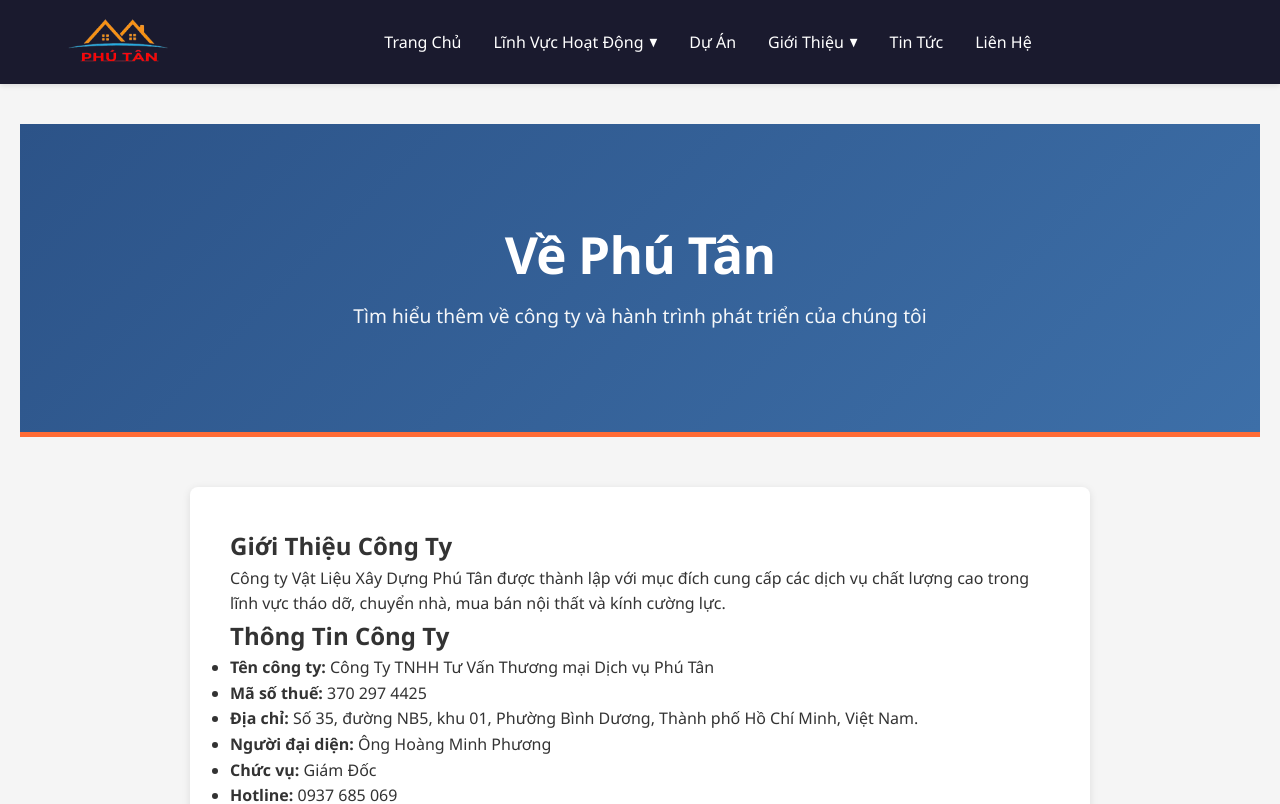
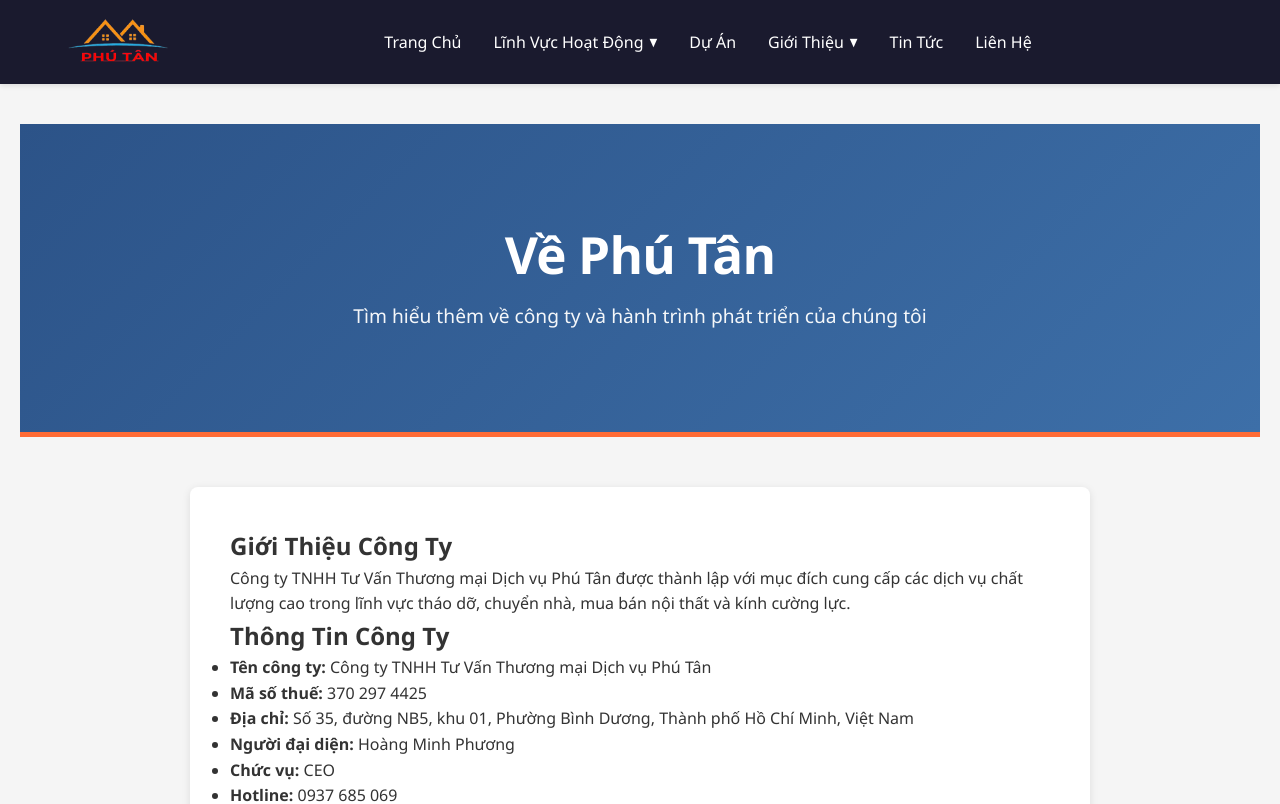
Before and after one commit to tmqthedev/vlxdphutan.com.vn, a React (Create React App) app: page /about/us in a window 1280 px wide. Shown: the top 804 px of the page. Built offline with nearby package versions, Linux system fonts and the light colour scheme.

Commit message:
feat: Update contact information and enhance metadata across multiple components

```diff
--- a/public/index.html
+++ b/public/index.html
@@ -6,10 +6,14 @@
     <meta name="theme-color" content="#000000" />
     <meta
       name="description"
-      content="Công ty vật liệu xây dựng Phú Tân - Chuyên cung cấp dịch vụ tháo dỡ, chuyển nhà, mua bán nội thất, kính cường lực"
+      content="Công ty Tư Vấn Thương mại Dịch vụ Phú Tân - Chuyên cung cấp dịch vụ tháo dỡ, chuyển nhà, mua bán nội thất, kính cường lực. Hotline: 0937 685 069"
     />
+    <meta name="keywords" content="tháo dỡ, chuyển nhà, nội thất, kính cường lực, Phú Tân, TP HCM" />
+    <meta property="og:title" content="Phú Tân - Tư Vấn Thương mại Dịch vụ" />
+    <meta property="og:description" content="Công ty Tư Vấn Thương mại Dịch vụ Phú Tân - Chuyên cung cấp dịch vụ tháo dỡ, chuyển nhà, mua bán nội thất, kính cường lực" />
+    <meta property="og:type" content="business.business" />
     <link rel="icon" type="image/png" href="%PUBLIC_URL%/assets/images/title.png" />
-    <title>Phú Tân - Vật Liệu Xây Dựng</title>
+    <title>Phú Tân - Tư Vấn Thương mại Dịch vụ</title>
   </head>
   <body>
     <noscript>Bạn cần kích hoạt JavaScript để chạy ứng dụng này.</noscript>
--- a/src/components/Footer.js
+++ b/src/components/Footer.js
@@ -1,6 +1,7 @@
 import React from 'react';
 import { Link } from 'react-router-dom';
 import servicesData from '../data/servicesData.json';
+import contactInfo from '../data/contactInfo.json';
 import '../styles/Footer.css';
 
 const Footer = () => {
@@ -12,31 +13,31 @@ const Footer = () => {
           <div className="footer-contact">
             <div className="contact-item">
               <span className="contact-label">Địa chỉ: </span>
-              <span className="contact-value">Số 35, đường NB5, khu 01, Phường Bình Dương, Thành phố Hồ Chí Minh, Việt Nam.</span>
+              <span className="contact-value">{contactInfo.address}</span>
             </div>
             <div className="contact-item">
               <span className="contact-label">Hotline công ty: </span>
-              <span className="contact-value">0937 685 069</span>
+              <span className="contact-value">{contactInfo.hotline}</span>
             </div>
             <div className="contact-item">
               <span className="contact-label">Hotline Zalo: </span>
-              <span className="contact-value">0915 899 071</span>
+              <span className="contact-value">{contactInfo.hotlineZalo}</span>
             </div>
             <div className="contact-item">
               <span className="contact-label">Mã số thuế: </span>
-              <span className="contact-value">370 297 4425</span>
+              <span className="contact-value">{contactInfo.taxId}</span>
             </div>
             <div className="contact-item">
               <span className="contact-label">Tài khoản: </span>
-              <span className="contact-value">038 68 68 68 79 79 - Ngân hàng Cổ phần Quân đội MB Bank</span>
+              <span className="contact-value">{contactInfo.bankAccount} - {contactInfo.bankName}</span>
             </div>
             <div className="contact-item">
               <span className="contact-label">Người đại diện: </span>
-              <span className="contact-value">Hoàng Minh Phương - CEO</span>
+              <span className="contact-value">{contactInfo.representative} - {contactInfo.position}</span>
             </div>
             <div className="contact-item">
               <span className="contact-label">Email: </span>
-              <span className="contact-value">thuongmaiphutan@gmail.com</span>
+              <span className="contact-value">{contactInfo.email}</span>
             </div>
           </div>
         </div>
--- /dev/null
+++ b/src/data/contactInfo.json
@@ -0,0 +1,15 @@
+{
+  "companyName": "Công ty TNHH Tư Vấn Thương mại Dịch vụ Phú Tân",
+  "companyNameShort": "Phú Tân",
+  "address": "Số 35, đường NB5, khu 01, Phường Bình Dương, Thành phố Hồ Chí Minh, Việt Nam",
+  "hotline": "0937 685 069",
+  "hotlineZalo": "0915 899 071",
+  "taxId": "370 297 4425",
+  "bankAccount": "038 68 68 68 79 79",
+  "bankName": "Ngân hàng Cổ phần Quân đội MB Bank",
+  "representative": "Hoàng Minh Phương",
+  "position": "CEO",
+  "email": "thuongmaiphutan@gmail.com",
+  "website": "vlxdphutan.com.vn",
+  "metaDescription": "Công ty Tư Vấn Thương mại Dịch vụ Phú Tân - Chuyên cung cấp dịch vụ tháo dỡ, chuyển nhà, mua bán nội thất, kính cường lực"
+}
--- a/src/pages/Contact.js
+++ b/src/pages/Contact.js
@@ -1,5 +1,6 @@
 import React from 'react';
 import '../styles/Contact.css';
+import contactInfo from '../data/contactInfo.json';
 
 const Contact = () => {
   const handleSubmit = (e) => {
@@ -31,19 +32,19 @@ const Contact = () => {
           <h3>Thông Tin Liên Hệ</h3>
           <p>
             <strong>Địa chỉ:</strong><br />
-             Số 35, đường NB5, khu 01, Phường Bình Dương, Thành phố Hồ Chí Minh.
+             {contactInfo.address}
           </p>
           <p>
             <strong>Hotline:</strong><br />
-            0937 685 069
+            {contactInfo.hotline}
           </p>
           <p>
             <strong>Hotline Zalo:</strong><br />
-            0915 899 071
+            {contactInfo.hotlineZalo}
           </p>
           <p>
             <strong>Email:</strong><br />
-            thuongmaiphutan@gmail.com
+            {contactInfo.email}
           </p>
           <p>
             <strong>Giờ làm việc:</strong><br />
--- a/src/pages/about/AboutUs.js
+++ b/src/pages/about/AboutUs.js
@@ -1,4 +1,5 @@
 import React from 'react';
+import contactInfo from '../../data/contactInfo.json';
 import '../../styles/About.css';
 
 const AboutUs = () => {
@@ -12,7 +13,7 @@ const AboutUs = () => {
         <section>
           <h2>Giới Thiệu Công Ty</h2>
           <p>
-            Công ty Vật Liệu Xây Dựng Phú Tân được thành lập với mục đích cung cấp các dịch vụ
+            {contactInfo.companyName} được thành lập với mục đích cung cấp các dịch vụ
             chất lượng cao trong lĩnh vực tháo dỡ, chuyển nhà, mua bán nội thất và kính cường lực.
           </p>
         </section>
@@ -20,12 +21,12 @@ const AboutUs = () => {
         <section>
           <h2>Thông Tin Công Ty</h2>
           <ul>
-            <li><strong>Tên công ty:</strong> Công Ty TNHH Tư Vấn Thương mại Dịch vụ Phú Tân</li>
-            <li><strong>Mã số thuế:</strong> 370 297 4425</li>
-            <li><strong>Địa chỉ:</strong> Số 35, đường NB5, khu 01, Phường Bình Dương, Thành phố Hồ Chí Minh, Việt Nam.</li>
-            <li><strong>Người đại diện:</strong> Ông Hoàng Minh Phương</li>
-            <li><strong>Chức vụ:</strong> Giám Đốc</li>
-            <li><strong>Hotline:</strong> 0937 685 069</li>
+            <li><strong>Tên công ty:</strong> {contactInfo.companyName}</li>
+            <li><strong>Mã số thuế:</strong> {contactInfo.taxId}</li>
+            <li><strong>Địa chỉ:</strong> {contactInfo.address}</li>
+            <li><strong>Người đại diện:</strong> {contactInfo.representative}</li>
+            <li><strong>Chức vụ:</strong> {contactInfo.position}</li>
+            <li><strong>Hotline:</strong> {contactInfo.hotline}</li>
           </ul>
         </section>
 
```
